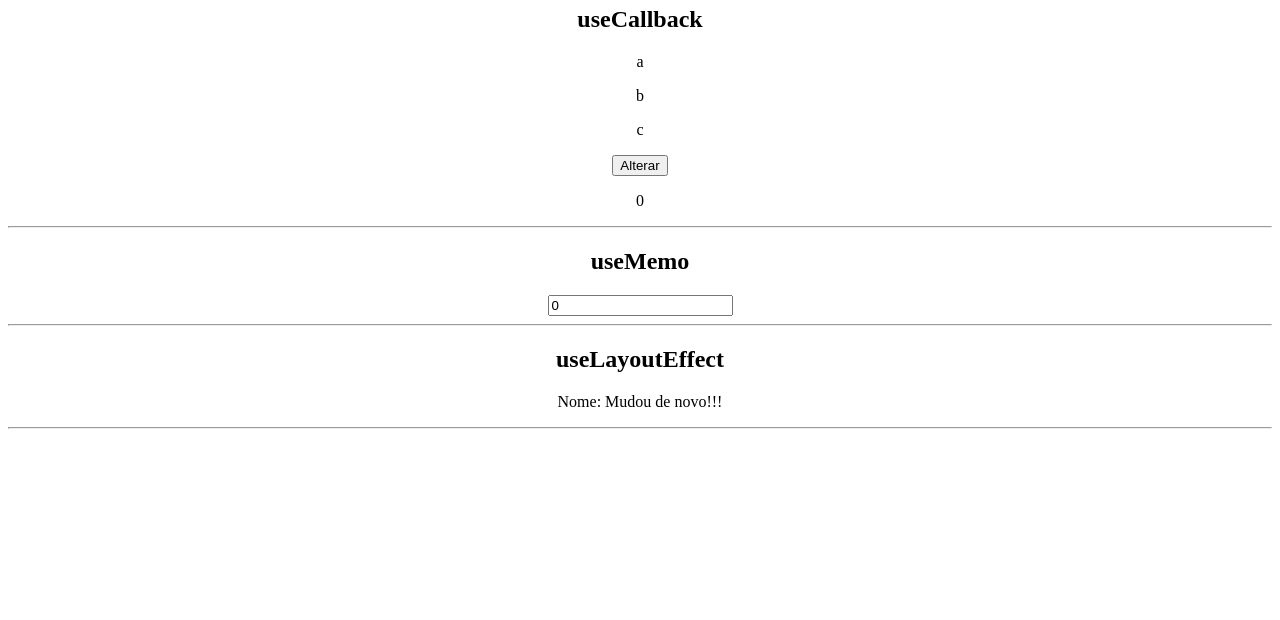
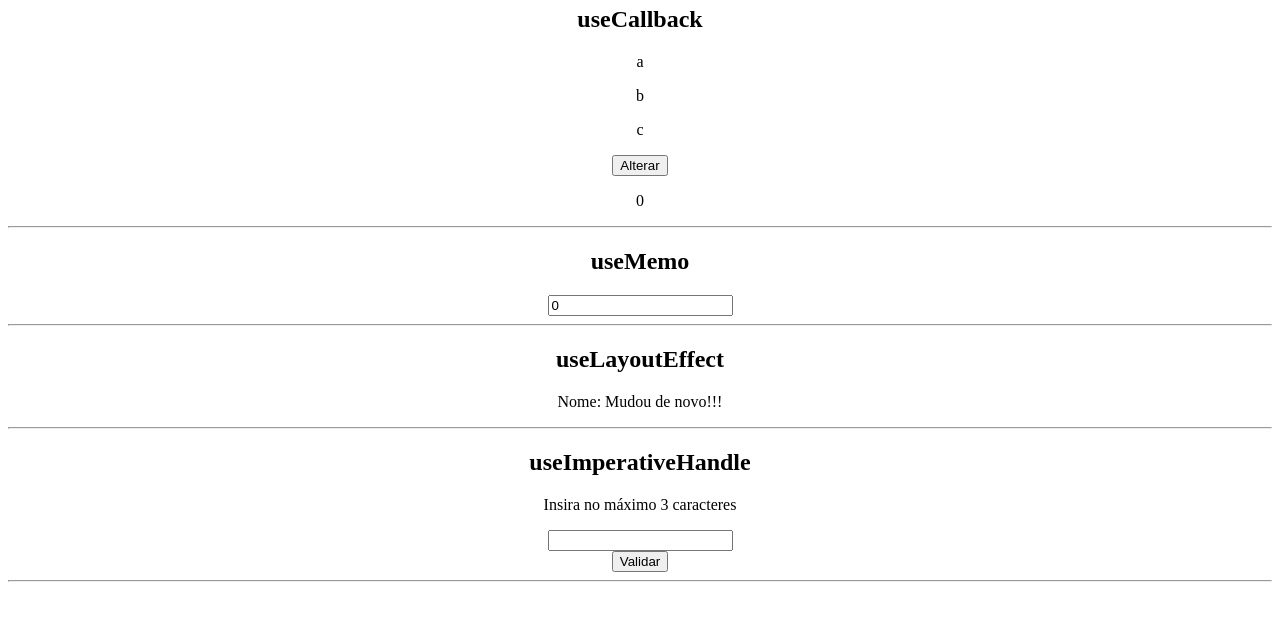
Before and after one commit to xandaosilva/curso-reactjs, a React (Create React App) app in the folder 11_hooks/reacthooks/: page / in a window 1280 px wide. Shown: the part 1411-2031 px from the top of the page. Built offline with nearby package versions, Linux system fonts and the light colour scheme.

Commit message:
useImperativeHandle

```diff
--- /dev/null
+++ b/11_hooks/reacthooks/src/components/HookUseImperativeHandle.js
@@ -0,0 +1,18 @@
+import { useRef } from 'react';
+
+import SomeComponent from './SomeComponent';
+
+const HookUseImperativeHandle = () => {
+    const componentRef = useRef();
+
+    return (
+        <div>
+            <h2>useImperativeHandle</h2>
+            <SomeComponent ref={componentRef} />
+            <button onClick={() => componentRef.current.validate()}>Validar</button>
+            <hr />
+        </div>
+    )
+}
+
+export default HookUseImperativeHandle;
--- /dev/null
+++ b/11_hooks/reacthooks/src/components/SomeComponent.js
@@ -0,0 +1,24 @@
+import { useImperativeHandle, useRef, forwardRef } from 'react'
+
+const SomeComponent = forwardRef((props, ref) => {
+    const localInputRef = useRef();
+
+    useImperativeHandle(ref, () => {
+        return {
+            validate: () => {
+                if(localInputRef.current.value.length > 3){
+                    localInputRef.current.value = "";
+                }
+            }
+        };
+    });
+
+    return (
+        <div>
+            <p>Insira no máximo 3 caracteres</p>
+            <input type="text" ref={localInputRef} />
+        </div>
+    );
+});
+
+export default SomeComponent;
--- a/11_hooks/reacthooks/src/pages/Home.js
+++ b/11_hooks/reacthooks/src/pages/Home.js
@@ -7,6 +7,7 @@
 import HookUseCallback from "../components/HookUseCallback";
 import HookUseMemo from "../components/HookUseMemo";
 import HookUseLayoutEffect from "../components/HookUseLayoutEffect";
+import HookUseImperativeHandle from "../components/HookUseImperativeHandle";
 
 import { SomeContext } from "../components/HookUseContext";
 
@@ -25,6 +26,7 @@
             <HookUseCallback />
             <HookUseMemo />
             <HookUseLayoutEffect />
+            <HookUseImperativeHandle />
         </div>
     );
 }
```
